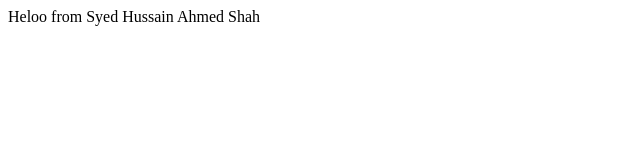
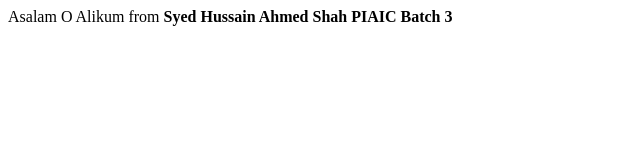
Before and after one commit to SyedHussain1988/bootcamp2020, a plain HTML site: page index.html in a window 1280 px wide. Shown: the whole page, without its empty margins (0-640 px from the left). Drawn offline with Linux system fonts and the light colour scheme.

Commit message:
This html text is changed to test auto publish website

```diff
--- a/index.html
+++ b/index.html
@@ -6,6 +6,6 @@
     <title>Document</title>
 </head>
 <body>
-    <div>Heloo from Syed Hussain Ahmed Shah</div>
+    <div>Asalam O Alikum from <b>Syed Hussain Ahmed Shah  PIAIC Batch 3</b></div>
 </body>
 </html>
```
